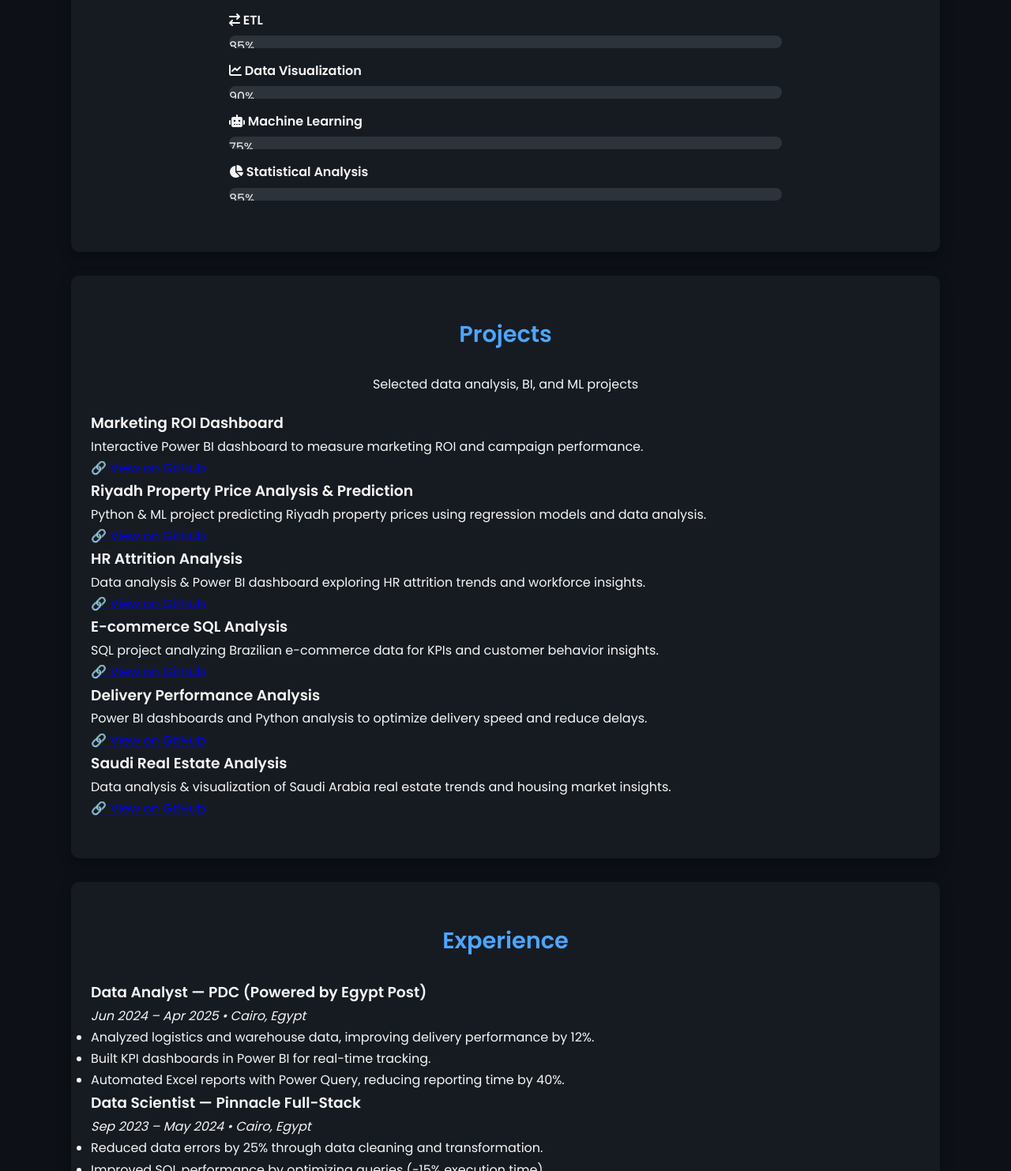
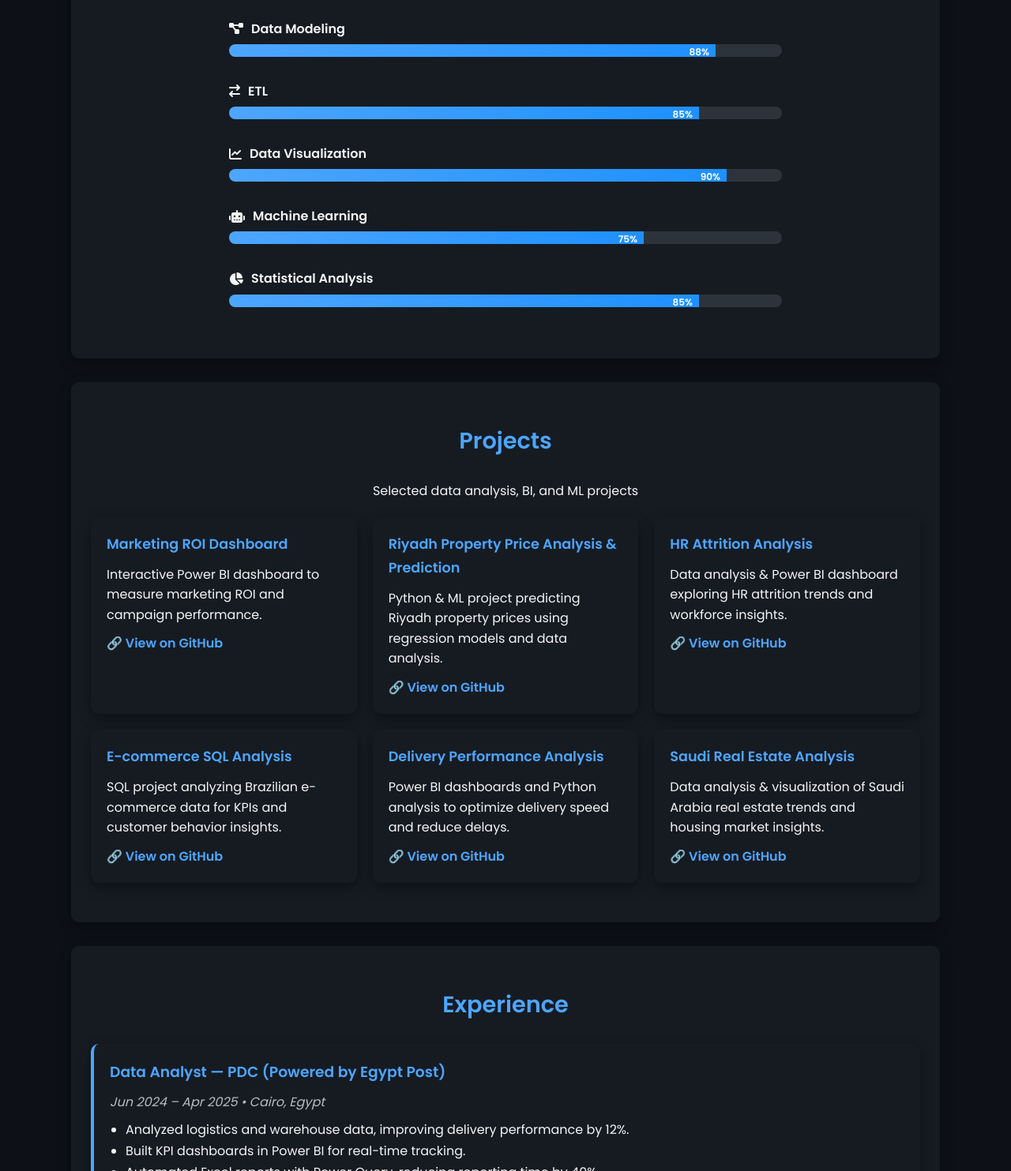
Before and after one commit to gendyi/portfolio, a plain HTML site: page index.html in a window 1280 px wide. Shown: the part 1317-2800 px from the top of the page at 79% size. Drawn offline with Linux system fonts and the light colour scheme.

Commit message:
Update style.css

```diff
--- a/style.css
+++ b/style.css
@@ -104,4 +104,144 @@
   .progress-bar {
     height: 100%;
     width: 0;
-    background: linear-gradient(90d
+    background: linear-gradient(90deg, var(--accent), var(--accent-dark));
+    text-align: right;
+    padding-right: 8px;
+    color: #fff;
+    font-size: 12px;
+    font-weight: bold;
+    transition: width 1s ease;
+  }
+
+  /* ===== Grid Cards (Projects & Certificates) ===== */
+  .grid {
+    display: grid;
+    grid-template-columns: repeat(auto-fit, minmax(260px, 1fr));
+    gap: 20px;
+  }
+  .card {
+    background: var(--card);
+    padding: 20px;
+    border-radius: var(--radius);
+    box-shadow: var(--shadow);
+    transition: 0.3s;
+  }
+  .card:hover {
+    background: var(--card-hover);
+    transform: translateY(-6px);
+  }
+  .card h3 { margin-bottom: 10px; color: var(--accent); font-size: 1.1rem; }
+  .card p { color: var(--text); margin-bottom: 10px; line-height: 1.6; }
+  .card a { color: var(--accent); font-weight: 600; text-decoration: none; }
+  .card a:hover { color: var(--accent-dark); }
+
+  /* ===== Experience ===== */
+  .exp-item {
+    background: var(--card);
+    padding: 20px;
+    border-left: 4px solid var(--accent);
+    border-radius: var(--radius);
+    margin-bottom: 15px;
+    box-shadow: var(--shadow);
+    transition: 0.3s;
+  }
+  .exp-item:hover { transform: translateY(-3px); }
+  .exp-item h3 { margin-bottom: 8px; color: var(--accent); }
+  .exp-item p { margin-bottom: 8px; color: var(--muted); }
+  .exp-item ul { margin-left: 20px; color: var(--text); }
+
+  /* ===== Contact ===== */
+  #contact p, #contact a { color: var(--text); }
+  #contact a { color: var(--accent); text-decoration: none; }
+  #contact a:hover { color: var(--accent-dark); }
+
+  /* ===== Footer ===== */
+  footer {
+    background: #0b0f14;
+    color: var(--muted);
+    text-align: center;
+    padding: 20px;
+    margin-top: 30px;
+    border-top: 1px solid #222;
+  }
+  footer a { color: var(--accent); text-decoration: none; }
+  footer a:hover { color: var(--accent-dark); }
+
+  /* ===== Fade-in & Animations ===== */
+  .fade-in { opacity: 0; transform: translateY(20px); transition: 0.6s ease; }
+  .fade-in.visible { opacity: 1; transform: translateY(0); }
+
+  /* Progress bar animation on scroll */
+  .fade-in.visible .progress-bar {
+    width: var(--width);
+  }
+/* ===== Skills Section ===== */
+.skills-grid {
+    max-width: 700px;
+    margin: auto;
+    display: flex;
+    flex-direction: column;
+    gap: 15px;
+    position: relative;
+  }
+
+  .skill {
+    margin-bottom: 15px;
+    position: relative;
+  }
+
+  .skill p {
+    display: flex;
+    align-items: center;
+    gap: 10px;
+    margin-bottom: 6px;
+    font-weight: 600;
+    color: var(--text);
+    cursor: default;
+  }
+
+  .progress {
+    background: #2d333b;
+    border-radius: 20px;
+    overflow: hidden;
+    height: 16px;
+  }
+
+  .progress-bar {
+    height: 100%;
+    width: 0; /* يتحرك لاحقًا بالـ JS */
+    background: linear-gradient(90deg, var(--accent), var(--accent-dark));
+    text-align: right;
+    padding-right: 8px;
+    color: #fff;
+    font-size: 12px;
+    font-weight: bold;
+    transition: width 1s ease;
+  }
+
+  /* Tooltip عند hover */
+  .skill[title]:hover::after {
+    content: attr(title);
+    position: absolute;
+    left: 0;
+    top: -35px;
+    background: var(--card-hover);
+    color: #fff;
+    padding: 6px 10px;
+    border-radius: var(--radius);
+    font-size: 12px;
+    white-space: nowrap;
+    box-shadow: 0 4px 10px rgba(0,0,0,0.4);
+    z-index: 100;
+  }
+
+  /* Fade-in animation لكل الأقسام */
+  .fade-in {
+    opacity: 0;
+    transform: translateY(20px);
+    transition: 0.6s ease;
+  }
+  .fade-in.visible {
+    opacity: 1;
+    transform: translateY(0);
+  }
```
